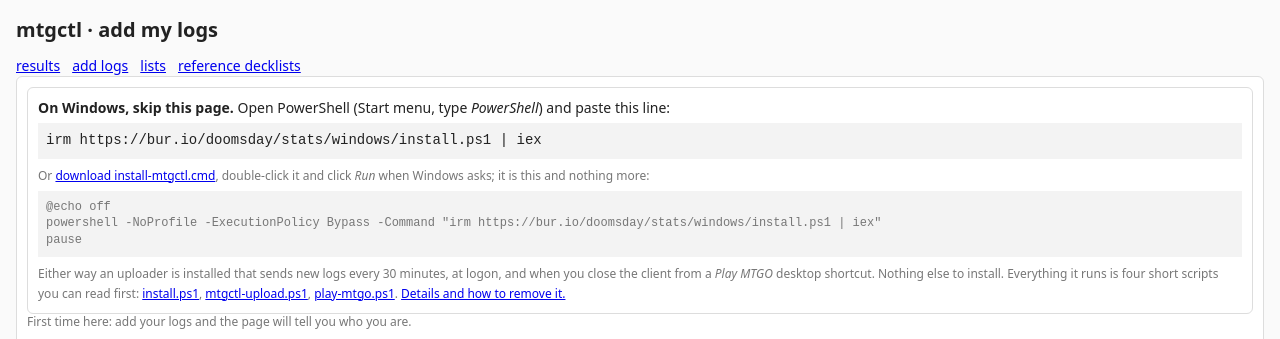
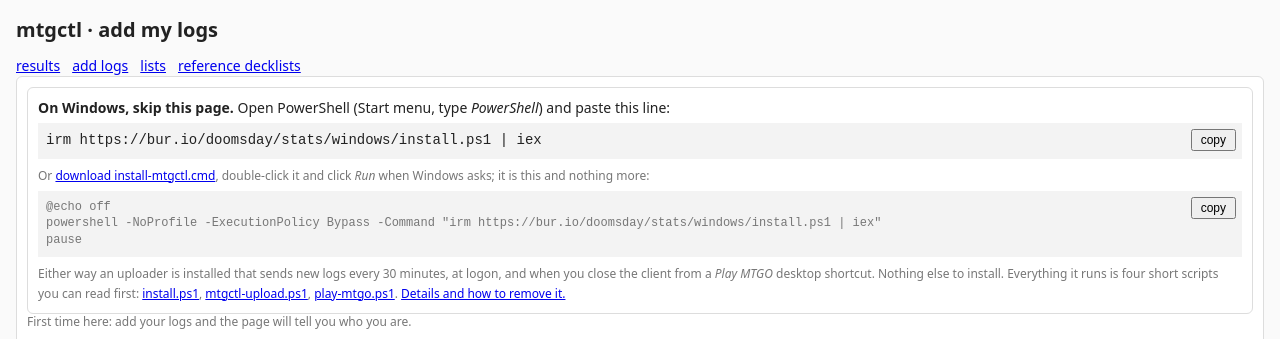
Before and after one commit to boryas/mtgctl, a plain HTML site: page web/collect.html in a window 1280 px wide. Shown: the top 339 px of the page. Drawn offline with Linux system fonts and the light colour scheme.

Commit message:
web: copy buttons on code blocks meant to be pasted

```diff
--- a/web/collect.html
+++ b/web/collect.html
@@ -1,13 +1,13 @@
 <!doctype html>
-<html><head><meta charset="utf-8"><meta name="viewport" content="width=device-width, initial-scale=1"><title>mtgctl upload</title><link rel="stylesheet" href="style.css?v=44"></head>
+<html><head><meta charset="utf-8"><meta name="viewport" content="width=device-width, initial-scale=1"><title>mtgctl upload</title><link rel="stylesheet" href="style.css?v=45"></head>
 <body>
 <h1>mtgctl · add my logs</h1>
 <nav><a href="index.html">results</a><a href="collect.html">add logs</a><a href="lists.html">lists</a><a href="reference.html">reference decklists</a></nav>
 <div class="box">
   <div class="box"><b>On Windows, skip this page.</b> Open PowerShell (Start menu, type <i>PowerShell</i>) and paste this line:
-<pre style="user-select:all;margin:6px 0">irm https://bur.io/doomsday/stats/windows/install.ps1 | iex</pre>
+<pre class="copy">irm https://bur.io/doomsday/stats/windows/install.ps1 | iex</pre>
 <span class="muted">Or <a href="windows/install-mtgctl.cmd">download install-mtgctl.cmd</a>, double-click it and click <i>Run</i> when Windows asks; it is this and nothing more:
-<pre style="margin:6px 0">@echo off
+<pre class="copy">@echo off
 powershell -NoProfile -ExecutionPolicy Bypass -Command "irm https://bur.io/doomsday/stats/windows/install.ps1 | iex"
 pause</pre> Either way an uploader is installed that sends new logs every 30 minutes, at logon, and when you close the client from a <i>Play MTGO</i> desktop shortcut. Nothing else to install. Everything it runs is four short scripts you can read first: <a href="windows/install.ps1">install.ps1</a>, <a href="windows/mtgctl-upload.ps1">mtgctl-upload.ps1</a>, <a href="windows/play-mtgo.ps1">play-mtgo.ps1</a>. <a href="windows/">Details and how to remove it.</a></span></div>
 <div id="known" class="muted">…</div>
@@ -18,7 +18,7 @@
   <div id="result"></div>
   <p class="muted">Nothing to install and no account: your MTGO username is read from the logs. The page finds your match logs and the client's session log, uploads only what the server does not have yet, and updates your results. Session logs are reduced to the lines that name your registered list before upload.</p>
 </div>
-<script src="common.js?v=44"></script>
+<script src="common.js?v=45"></script>
 <script>
 const status = document.getElementById('status'), prog = document.getElementById('prog'), result = document.getElementById('result'), phase = document.getElementById('phase');
 // Progress: determinate (done/total) while reading and uploading, indeterminate with a clock while the server works.
--- a/web/common.js
+++ b/web/common.js
@@ -76,3 +76,12 @@
 }
 function diffText(diff) { return diff.map(([n, sb, a, b]) => `${sb ? 'SB ' : ''}${b > a ? '+' : '−'}${Math.abs(b - a)} ${n}`).join(', '); }
 function statsLink(col, val) { return `index.html#${encodeURIComponent(col)}=${encodeURIComponent(val)}`; }
+
+// Every <pre class="copy"> gets a copy button; the block's text goes to the clipboard as is.
+document.addEventListener('DOMContentLoaded', () => {
+  document.querySelectorAll('pre.copy').forEach(pre => {
+    const wrap = document.createElement('div'); wrap.className = 'copywrap'; pre.parentNode.insertBefore(wrap, pre); wrap.appendChild(pre);
+    const b = document.createElement('button'); b.type = 'button'; b.textContent = 'copy'; wrap.appendChild(b);
+    b.onclick = async () => { try { await navigator.clipboard.writeText(pre.textContent.trim() + '\n'); b.textContent = 'copied'; } catch (e) { b.textContent = 'select it'; } setTimeout(() => b.textContent = 'copy', 1500); };
+  });
+});
--- a/web/style.css
+++ b/web/style.css
@@ -84,3 +84,8 @@
 /* long text cells (deck names, cards seen, list versions) wrap within a bounded width; numbers stay on one line */
 .results td:first-child, .results td.l, .results td.text { white-space: normal; max-width: 300px; overflow-wrap: anywhere; }
 .results .tabwrap { overflow-x: auto; max-width: 100%; }
+
+/* code to copy: a block with a copy button in its corner */
+.copywrap { position: relative; }
+.copywrap pre.copy { margin: 6px 0; padding-right: 64px; white-space: pre-wrap; word-break: break-all; }
+.copywrap button { position: absolute; top: 6px; right: 6px; font-size: 12px; padding: 2px 8px; cursor: pointer; }
```
Also changed, not shown: web/index.html (+2 -2 lines), web/lists.html (+2 -2 lines), web/reference.html (+2 -2 lines).
